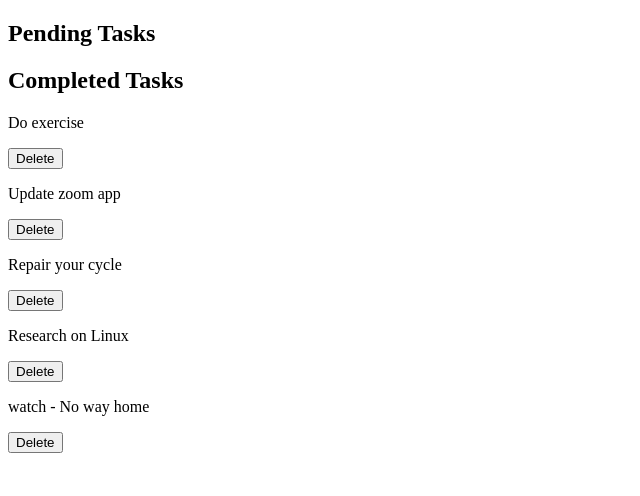
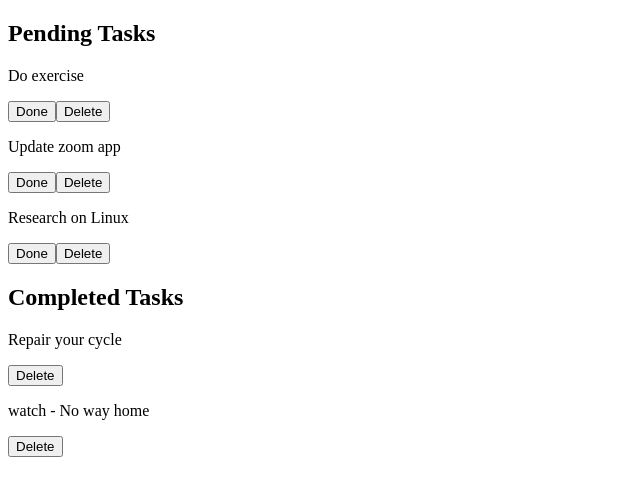
Before and after one commit to WinayGupta777/firstreactapp, a React (Create React App) app: page / in a window 1280 px wide. Shown: the top 496 px of the page, without its empty margins (0-640 px from the left). Built offline with nearby package versions, Linux system fonts and the light colour scheme.

Commit message:
Used callback so that all Block dont go to completed..!

```diff
--- a/src/components/pending.js
+++ b/src/components/pending.js
@@ -10,7 +10,7 @@ class Pending extends React.Component {
                 (i)=>
                 <div>
                     <p>{i.title}</p>
-                    <button onClick={this.props.fun(i.id)}>Done</button>
+                    <button onClick={()=>this.props.fun(i.id)}>Done</button>
                     <button>Delete</button>
                 </div>
             )}
```
